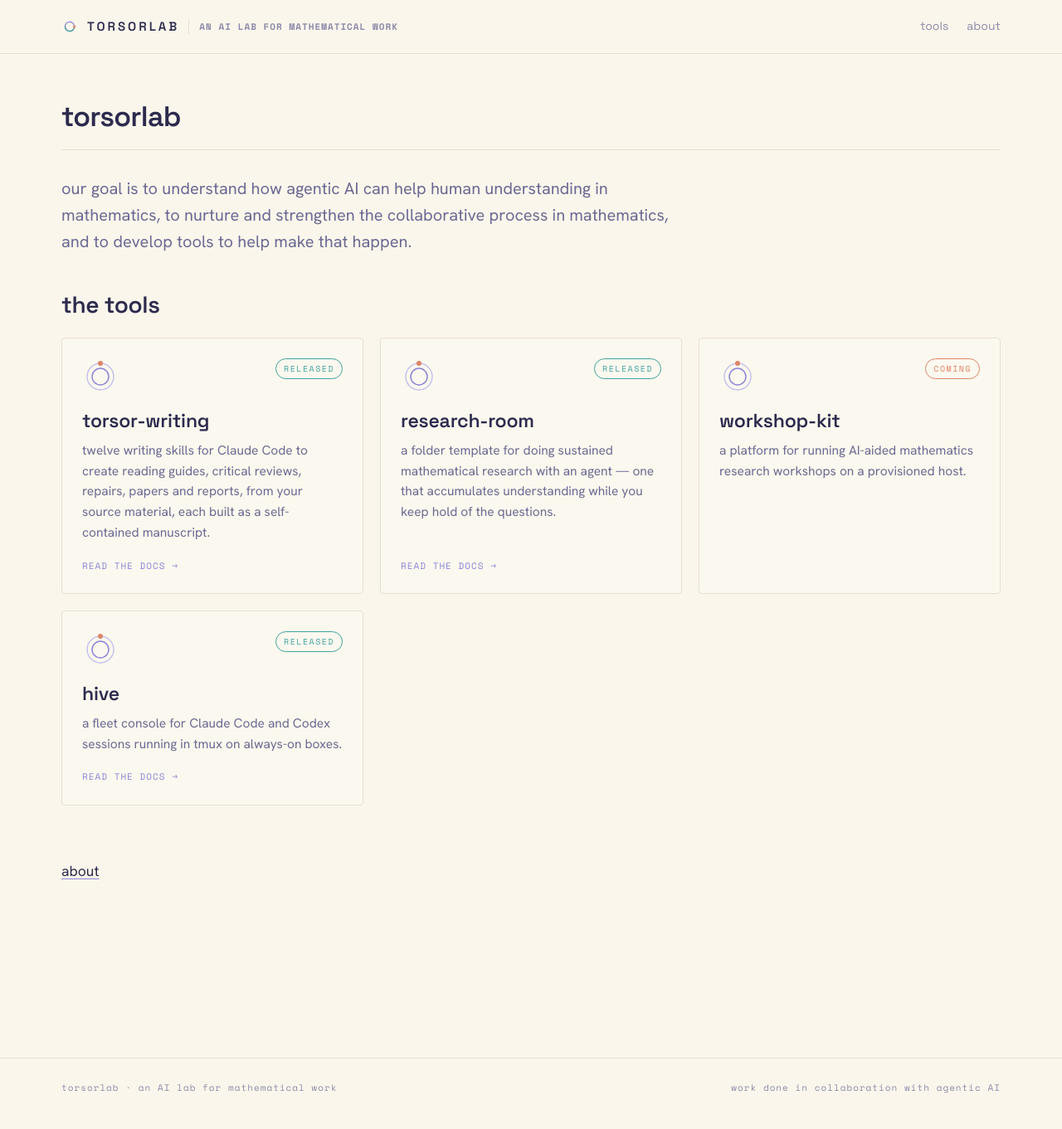
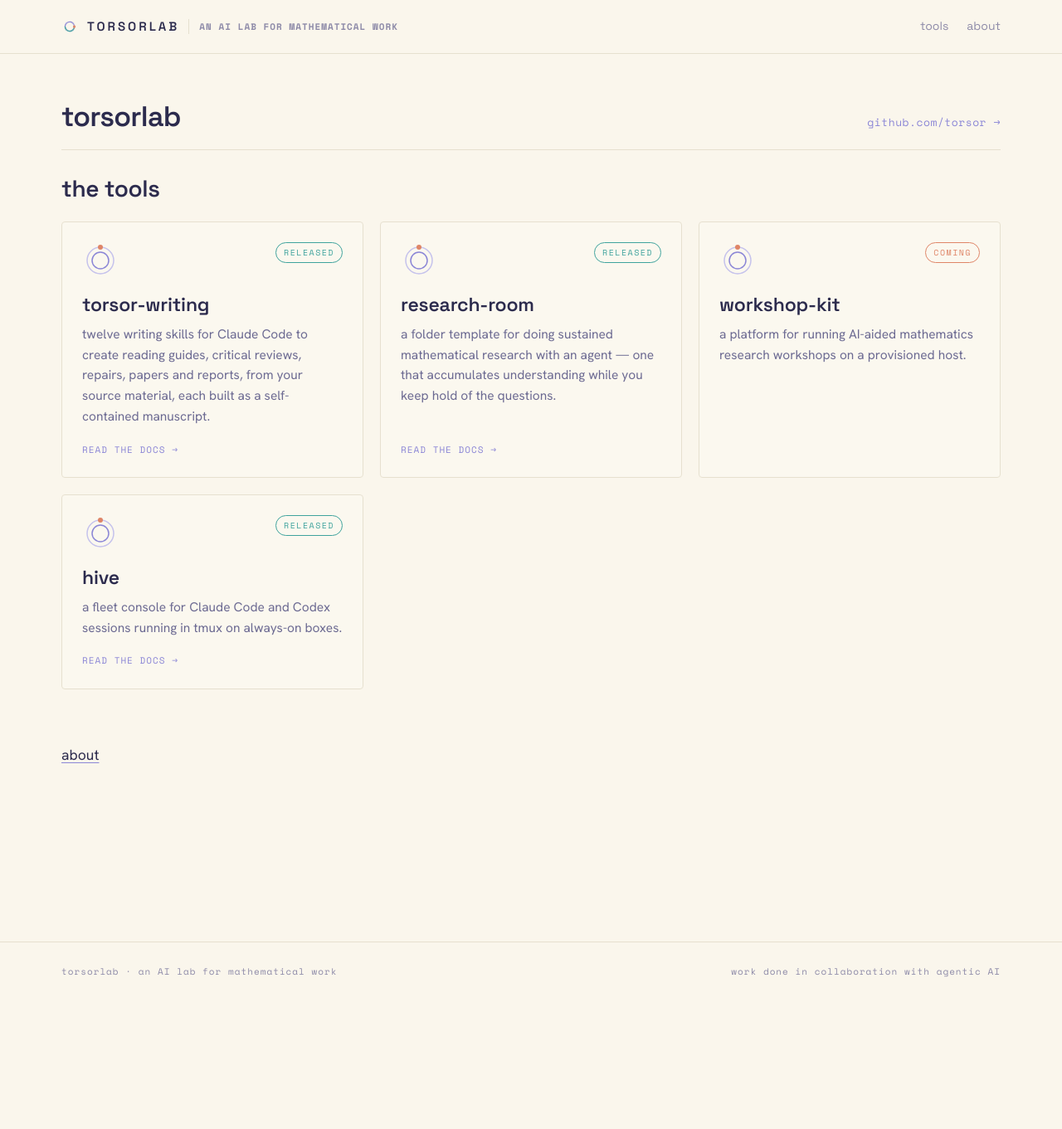
Before and after one commit to torsor/torsorlab, a Jekyll site: the page built from index.md, in a window 1280 px wide. Shown: the whole page at 83% size. Built offline with Jekyll 4.4.1, drawn with Linux system fonts in a browser that asks for light colours; after the commit the page ends 1221 px from its top, so only the background shows below that.

Commit message:
Landing page: name and org link, nothing else
Drops the goal sentence and adds the GitHub link, matching the shape the
tool pages now have — name left, repository right, rule, content.

The link points at github.com/torsor, the org, since the landing page is
about the lab rather than one tool. It comes from `repo:` in index.md, the
same key the tool pages use.

The now-unrendered `eyebrow` key is removed from index.md rather than left
as a dead value.

Verified: clean build, check passes, no overflow at 390px.

Co-Authored-By: Claude Opus 5 (1M context) <noreply@anthropic.com>
Claude-Session: https://claude.ai/code/session_01TVotv4W9HDWY3YqGdHXi4d

```diff
--- a/_layouts/home.html
+++ b/_layouts/home.html
@@ -13,10 +13,10 @@ layout: base
   {%- endcomment -%}
   <header class="page-head">
     <h1 class="page-head__name">{{ page.headline }}</h1>
+    {%- if page.repo -%}
+      <a class="page-head__repo" href="{{ page.repo }}">{{ page.repo | remove: 'https://' }} &rarr;</a>
+    {%- endif -%}
   </header>
-  {%- if page.lede -%}
-    <p class="lede measure page-head__lede">{{ page.lede }}</p>
-  {%- endif -%}
 
   <section class="band">
     <div class="band__head">
--- a/index.md
+++ b/index.md
@@ -1,11 +1,7 @@
 ---
 layout: home
-eyebrow: an AI lab for mathematical work
 headline: torsorlab
-lede: >-
-  our goal is to understand how agentic AI can help human understanding in
-  mathematics, to nurture and strengthen the collaborative process in
-  mathematics, and to develop tools to help make that happen.
+repo: https://github.com/torsor
 ---
 
 
```
